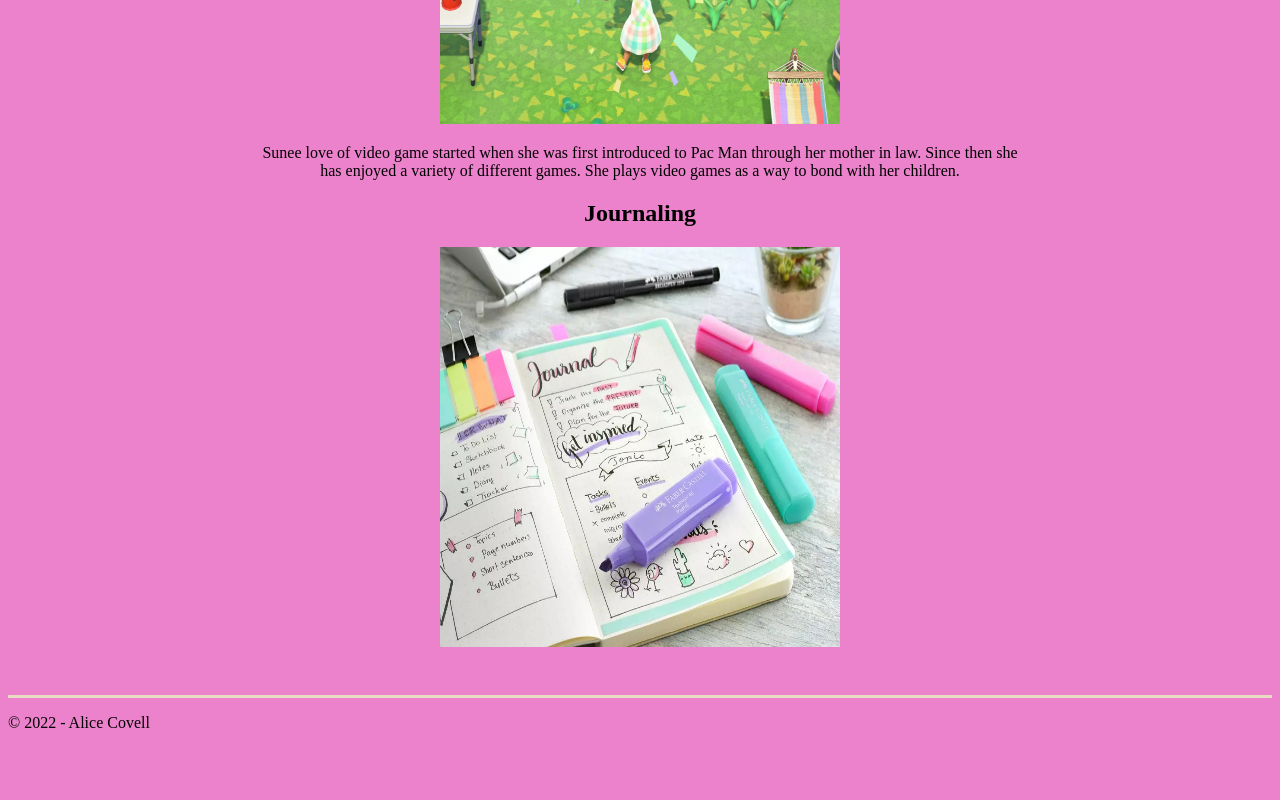
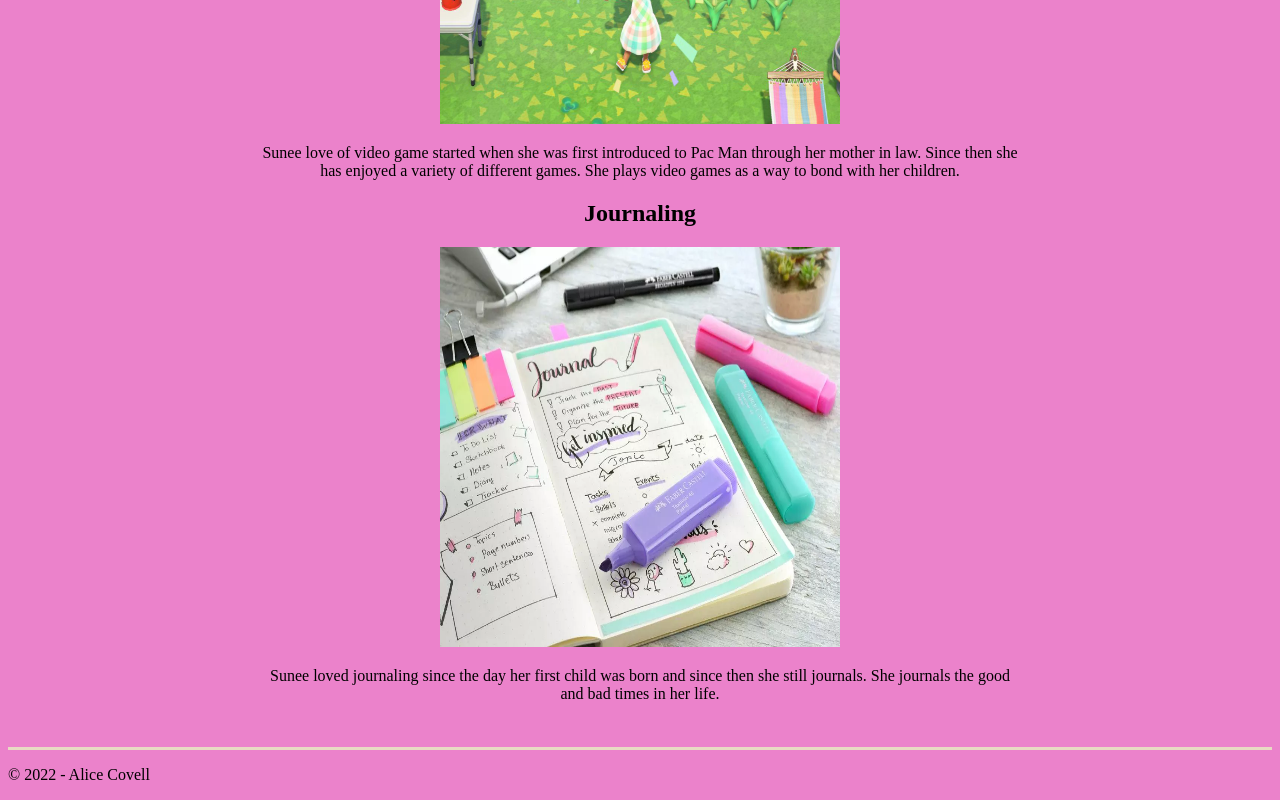
Before and after one commit to acovell/bioSite, a plain HTML site: page hobbies_page.html in a window 1280 px wide. Shown: the part 1026-1826 px from the top of the page. Before the commit the page ends 1774 px from the top, so only its background shows below. Drawn offline with Linux system fonts and the light colour scheme; a web font is replaced by a local one.

Commit message:
Update hobbies_page.html

```diff
--- a/hobbies_page.html
+++ b/hobbies_page.html
@@ -43,7 +43,7 @@
                 <h2>Journaling</h2>
                     <img src="./images/hobby1.webp" alt="journaling" class="square_image">
                     <p>
-
+                        Sunee loved journaling since the day her first child was born and since then she still journals. She journals the good and bad times in her life.
                     </p>
             </div>
 
```
